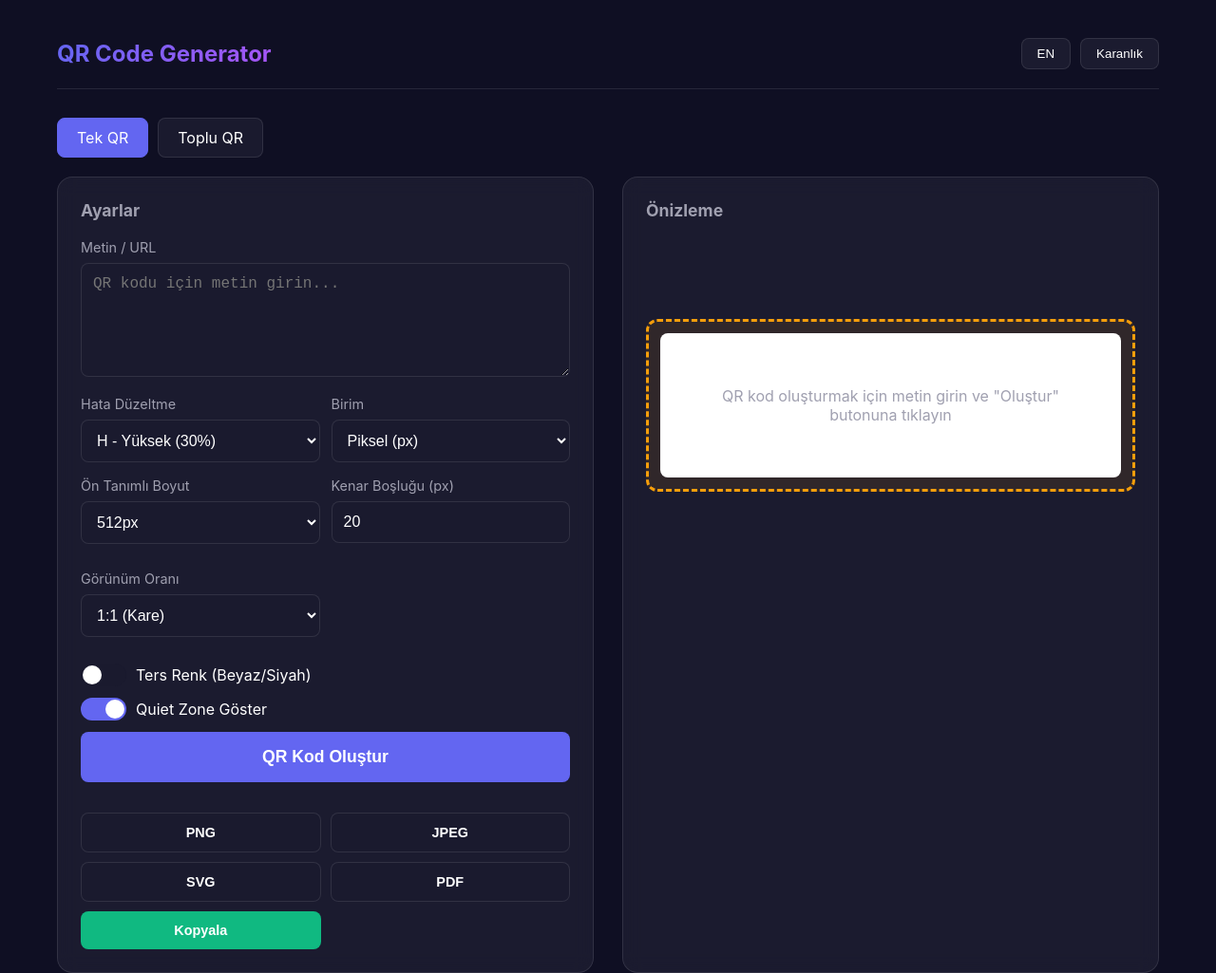
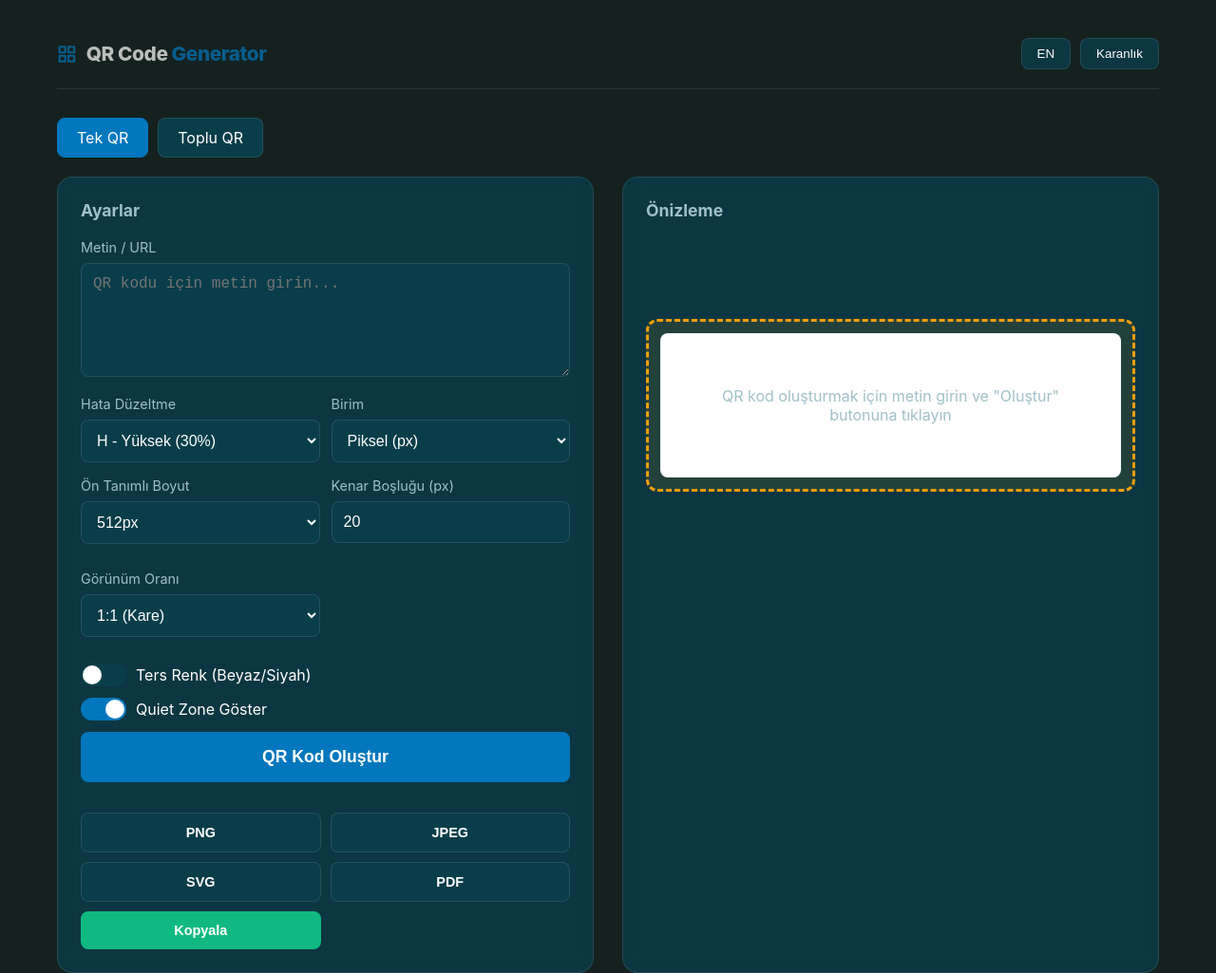
Before and after one commit to tugaytulgar/qrcode, a plain HTML site: page index.html in a window 1280 px wide. Shown: the whole page at 95% size. Drawn offline with Linux system fonts and the light colour scheme.

Commit message:
Add files via upload

```diff
--- a/index.html
+++ b/index.html
@@ -7,26 +7,27 @@
     <title>QR Code Generator - Premium Vector Quality</title>
     <style>
         :root {
-            --bg-primary: #0f0f23;
-            --bg-secondary: #1a1a2e;
-            --bg-card: rgba(30, 30, 50, 0.8);
+            --bg-primary: #14211f;
+            --bg-secondary: #0a3d4a;
+            --bg-card: rgba(10, 61, 74, 0.8);
             --text-primary: #ffffff;
-            --text-secondary: #a0a0b0;
-            --accent: #6366f1;
-            --accent-hover: #818cf8;
+            --text-secondary: #a0c0c8;
+            --accent: #0277BD;
+            --accent-hover: #4FC3F7;
             --success: #10b981;
             --warning: #f59e0b;
             --border: rgba(255, 255, 255, 0.1);
         }
 
         .light-mode {
-            --bg-primary: #f8fafc;
-            --bg-secondary: #e2e8f0;
+            --bg-primary: #e5e1e6;
+            --bg-secondary: #d8d4d9;
             --bg-card: rgba(255, 255, 255, 0.9);
             --text-primary: #1e293b;
             --text-secondary: #64748b;
             --border: rgba(0, 0, 0, 0.1);
         }
+
 
         * {
             margin: 0;
@@ -58,12 +59,48 @@
         }
 
         h1 {
-            font-size: 1.5rem;
-            background: linear-gradient(135deg, var(--accent), #a855f7);
-            -webkit-background-clip: text;
-            -webkit-text-fill-color: transparent;
-            background-clip: text;
+            font-size: 1.3rem;
+            font-weight: 800;
+            color: var(--text-primary);
+            letter-spacing: -0.02em;
+            display: flex;
+            align-items: center;
+            gap: 10px;
+            opacity: 0.7;
         }
+
+        .typing-text {
+            display: inline-block;
+            overflow: hidden;
+            white-space: nowrap;
+            width: 0;
+            vertical-align: bottom;
+            animation: typewriter 8s steps(30) infinite;
+        }
+
+        @keyframes typewriter {
+            0% {
+                width: 0;
+            }
+
+            25% {
+                width: 100%;
+            }
+
+            85% {
+                width: 100%;
+            }
+
+            100% {
+                width: 0;
+            }
+        }
+
+        h1 span {
+            color: var(--accent);
+        }
+
+
 
         .theme-toggle {
             background: var(--bg-card);
@@ -399,7 +436,18 @@
 <body>
     <div class="container">
         <header>
-            <h1 data-i18n="title">QR Code Generator</h1>
+            <h1>
+                <svg width="24" height="24" viewBox="0 0 24 24" fill="none" stroke="var(--accent)" stroke-width="2.5"
+                    stroke-linecap="round" stroke-linejoin="round">
+                    <rect x="3" y="3" width="7" height="7"></rect>
+                    <rect x="14" y="3" width="7" height="7"></rect>
+                    <rect x="14" y="14" width="7" height="7"></rect>
+                    <rect x="3" y="14" width="7" height="7"></rect>
+                </svg>
+                <div class="typing-text">QR Code <span>Generator</span></div>
+            </h1>
+
+
             <div style="display: flex; gap: 10px;">
                 <button class="theme-toggle" onclick="toggleLang()" id="langBtn">EN</button>
                 <button class="theme-toggle" onclick="toggleTheme()" id="themeBtn">Dark</button>
```
